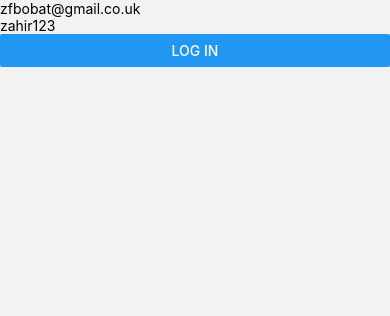
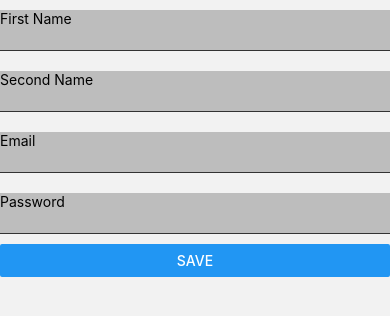
Before and after one commit to zbzbzbzb/Spacebook, a React Native app: screen /SignUp in a window 390 px wide. Before the commit this address had no page. Shown: the top 316 px of the page. Built offline with nearby package versions, Linux system fonts and the light colour scheme.

Commit message:
feat:made signup screen, added add friends, started on passing props through navigation

```diff
--- a/App.js
+++ b/App.js
@@ -12,8 +12,9 @@ import AsyncStorage from '@react-native-async-storage/async-storage';
 //Import my own files
 import LoginScreen from './Pages/Login.js';
 import DrawerScreen from './Pages/DrawerScreen.js';
+import SignUpScreen from './Pages/SignUpScreen.js';
 
-global.srv_url = "http://192.168.68.135:3333/api/1.0.0"
+global.srv_url = "http://localhost:3333/api/1.0.0"
 
 const Stack = createStackNavigator();
 
@@ -29,6 +30,7 @@ export default function App() {
       >
         <Stack.Screen name="Login" component={LoginScreen} />
         <Stack.Screen name="Drawer" component={DrawerScreen} />
+        <Stack.Screen name="SignUp" component={SignUpScreen} />
       </Stack.Navigator>
     </NavigationContainer>
   );
--- /dev/null
+++ b/Components/SpacebookInput.js
@@ -0,0 +1,56 @@
+import React, {Component} from 'react';
+import {TextInput, View, Text} from 'react-native';
+
+const SpacebookInput = ({ id, label , inputvalue,styleLabel, changeText, placeholder, secureTextEntry}) => {
+    const {inputStyle, labelStyle, containerStyle} = styles;
+    if(secureTextEntry == undefined){
+        secureTextEntry = false;
+    }
+    return(
+        <View style = {containerStyle}>
+            <Text style= {styleLabel ? labelStyle : ""} >{label}</Text>
+            <TextInput
+               id = {id}
+               autoCorrect={false}
+               placeholder={placeholder}
+               style= {inputStyle}
+               value={inputvalue}
+               secureTextEntry={secureTextEntry}
+               onChangeText = {changeText}
+            />
+        </View>
+    );
+ }
+
+const styles ={
+    inputStyle:{
+        color: '#333',
+        fontSize: 16,
+        lineHeight: 23,
+        borderBottomColor: '#333',
+        borderBottomWidth: 0.5,
+        fontFamily: 'System',
+
+    },
+    labelStyle:{
+        fontSize: 18,
+        color: 'black',
+        paddingBottom: 10,
+        fontFamily: 'System',
+        position: 'relative',
+        ':after': {
+           content: '* ',
+           position: 'absolute',
+           left: 5,
+           top: 0,
+           color: '#bbb'
+        }
+    },
+    containerStyle:{
+        flexDirection: 'column',
+        marginTop: 10,
+        marginBottom: 10,
+        backgroundColor: '#bdbdbd'
+    }
+}
+export { SpacebookInput };
--- a/Pages/FRScreen.js
+++ b/Pages/FRScreen.js
@@ -1,5 +1,5 @@
-import React, { Component } from 'react';
-import { StyleSheet, Text, View, Button, ActivityIndicator, FlatList } from 'react-native';
+import React, { Component, Fragment } from 'react';
+import { StyleSheet, Text, View, Button, ActivityIndicator, FlatList, TouchableOpacity } from 'react-native';
 import AsyncStorage from '@react-native-async-storage/async-storage';
 
 class FRScreen extends Component {
@@ -53,6 +53,7 @@ class FRScreen extends Component {
     } else {
       return (
         <View>
+          <Fragment>
           <FlatList
             data={this.state.friendRequestData}
             renderItem={({ item }) =>
@@ -68,8 +69,9 @@ class FRScreen extends Component {
                 </View>
               </TouchableOpacity>
             }
-            keyExtractor={item => item.id}
+            keyExtractor={item => item.user_id}
           />
+          </Fragment>
         </View>
 
 
--- a/Pages/Login.js
+++ b/Pages/Login.js
@@ -1,6 +1,7 @@
 import React, { Component } from 'react';
 import { StyleSheet, Text, View, Button, TextInput } from 'react-native';
 import AsyncStorage from '@react-native-async-storage/async-storage';
+import { SpacebookInput } from '../Components/SpacebookInput.js';
 
 const storeData = async (value) => {
     try {
@@ -13,7 +14,16 @@ const storeData = async (value) => {
 
 class LoginScreen extends Component {
     constructor(props) {
-        super(props);
+        super(props);console.log(props);
+       // const {autoLogin, signUpEmail, signUpPassword} = route.params;
+
+        // if(autoLogin){
+        //     this.state = {
+        //         email: signUpEmail,
+        //         password: signUpPassword,
+        //     };
+        //     this.Save;
+        // }
 
         this.state = {
             email: "zfbobat@gmail.co.uk",
@@ -21,6 +31,9 @@ class LoginScreen extends Component {
         };
     }
 
+    signUp = () => {
+        this.props.navigation.navigate("SignUp");
+    }
 
     Save = () => {
 
@@ -51,21 +64,31 @@ class LoginScreen extends Component {
     render() {
         console.log("login");
         return (
-            <View>
-                <TextInput
-                    placeholder="Enter email"
-                    onChangeText={(email) => this.setState({ "email": email })}
-                    value={this.state.email}
-                />
-                <TextInput
-                    placeholder="Enter password"
-                    onChangeText={(password) => this.setState({ "password": password })}
-                    value={this.state.password}
+            <View style={{ height: '100%', flex: 1, justifyContent: 'center' }}>
+
+                <SpacebookInput
+                    id="email"
+                    autoCorrect={false}
+                    label="Email"
+                    changeText={(value) => this.setState({ "email": value })}
+                    inputvalue={this.state.email}
                 />
 
+                <SpacebookInput
+                    id="password"
+                    autoCorrect={false}
+                    label="Password"
+                    secureTextEntry={true}
+                    changeText={(value) => this.setState({ "password": value })}
+                    inputvalue={this.state.password}
+                />
                 <Button
                     title="Log In"
                     onPress={this.Save}
+                />
+                <Button
+                    title="Sign Up"
+                    onPress={this.signUp}
                 />
             </View>
         )
--- a/Pages/SignUpScreen.js
+++ b/Pages/SignUpScreen.js
@@ -1,55 +1,96 @@
-import * as React from 'react';
-import { StyleSheet, Text, View, Button } from 'react-native';
+import React, { Component } from 'react';
+import { StyleSheet, Text, View, Button, TextInput } from 'react-native';
+import { SpacebookInput } from '../Components/SpacebookInput.js';
+import AsyncStorage from '@react-native-async-storage/async-storage';
+import { Save as Login} from './Login.js';
 
-class SignUpScreen extends Component{
-  constructor(props){
+
+class SignUpScreen extends Component {
+  constructor(props) {
     super(props);
 
     this.state = {
-          first_name : "",
-          second_name : "",
-          email : "",
-          password : "",
-          type : ""
+      first_name: "",
+      second_name: "",
+      email: "",
+      password: "",
     }
   }
 
 
-Save = () => {
-  //get data out of state
-  //send to server
-  console.log(this.state);
-  const { signIn } = React.useContext(AuthContext);
+  Save = async () => {
+    let jsonValue = await AsyncStorage.getItem('@spacebook_details');
+    let user_data = JSON.parse(jsonValue);
 
-  //after request has been sent
- // await AsyncStorage.setItem('@id', jsonValue)
-  //await AsyncStorage.setItem('@token', jsonValue)
+      return fetch(global.srv_url + "/user" , {
+          method: "POST",
+          headers: {
+              "Content-Type": "application/json"
+          },
+          body: JSON.stringify({
+
+            "first_name": this.state.first_name,
+            "last_name": this.state.second_name,
+            "email": this.state.email,
+            "password": this.state.password
+          })
+      })
+      .then((response) => {
+        if(response.status == 400){
+          console.log("User was not created - Email address errors");
+        }else{
+          console.log("User Created", response);
+          this.props.navigation.navigate("Login", {
+            autoLogin: true,
+            signUpEmail: this.state.email,
+            signUpPassword: this.state.password
+          });
+        }
+
+      })
+      .catch((err) => {
+          console.log(err);
+      })
   }
 
   //Might want some validation before setState()
   handleEmail = (value) => {
-  this.setState({"email":value})
+    this.setState({ "email": value })
   }
 
-  render(){console.log("signup");
+  render() {
+    console.log("signup");
     return (
       <View>
-      <TextInput
+        <SpacebookInput
           id="first_name"
-          onChangeText={(value)=>this.setState({"first_name":value})}
-          value={this.state.first_name}
+          autoCorrect={false}
+          label="First Name"
+          changeText={(value) => this.setState({ "first_name": value })}
+          inputvalue={this.state.first_name}
         />
-                      <TextInput
-          onChangeText={(value)=>handleEmail(value)}
-          value={this.state.second_name}
+
+        <SpacebookInput
+          id="second_name"
+          autoCorrect={false}
+          label="Second Name"
+          changeText={(value) => this.setState({ "second_name": value })}
+          inputvalue={this.state.second_name}
         />
-                      <TextInput
-          onChangeText={(value)=>this.setState({"email":value})}
-          value={this.state.email}
+        <SpacebookInput
+          id="email"
+          autoCorrect={false}
+          label="Email"
+          changeText={(value) => this.setState({ "email": value })}
+          inputvalue={this.state.email}
         />
-                      <TextInput
-          onChangeText={(value)=>this.setState({"password":value})}
-          value={this.state.password}
+        <SpacebookInput
+          id="password"
+          autoCorrect={false}
+          label="Password"
+          secureTextEntry = {true}
+          changeText={(value) => this.setState({ "password": value })}
+          inputvalue={this.state.password}
         />
 
         <Button
```
Also changed, not shown: Pages/SearchScreen.js (+43 -11 lines). Lines whose indentation alone changed are shown as unchanged.
